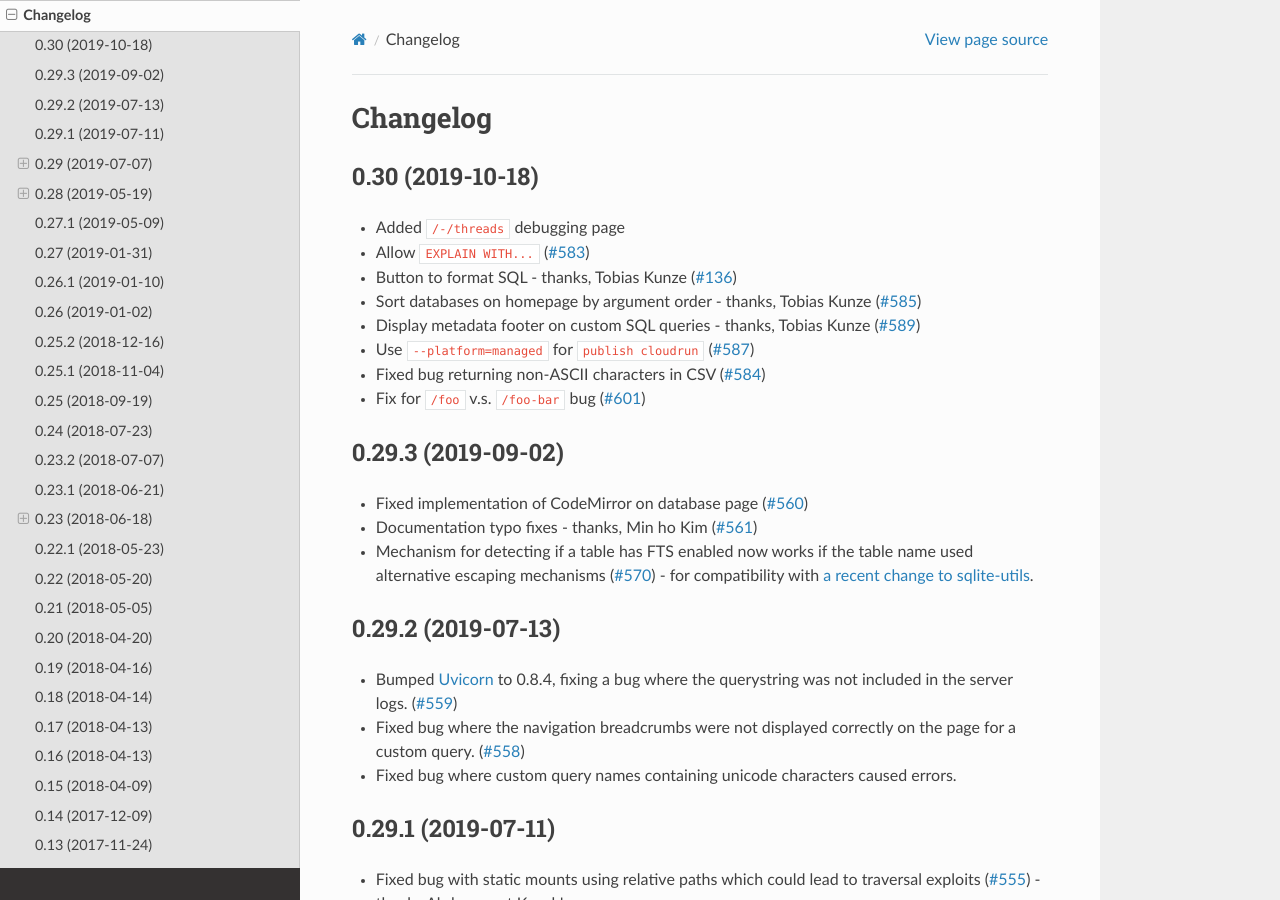
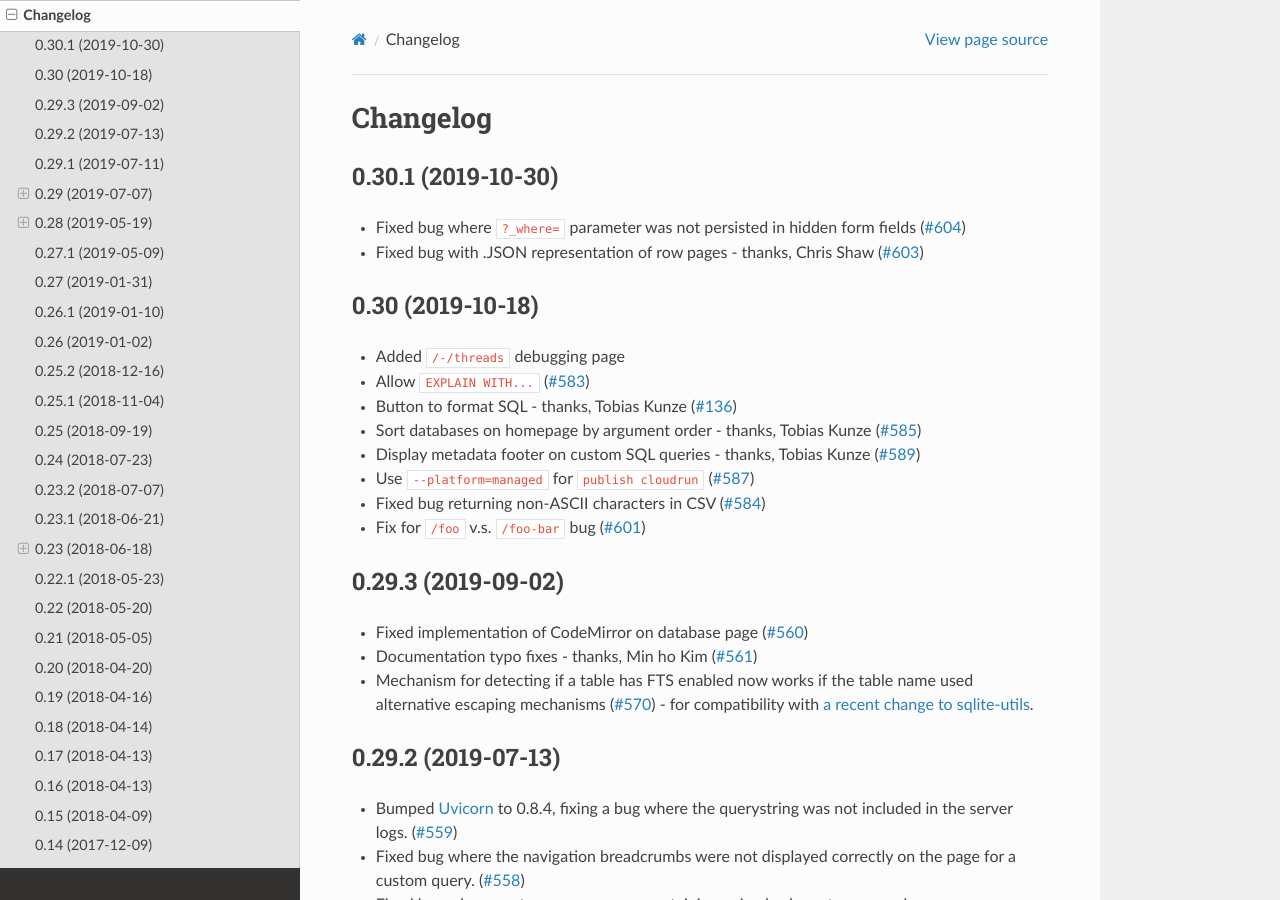
Before and after one commit to simonw/datasette, a Sphinx documentation site: the page built from docs/changelog.rst, in a window 1280 px wide and 900 px high. Built offline with Sphinx 7.4.7 and the Read the Docs theme 2.0.0, drawn with Linux system fonts in a browser that asks for light colours.

Commit message:
Release 0.30.1

```diff
--- a/docs/changelog.rst
+++ b/docs/changelog.rst
@@ -3,6 +3,14 @@
 =========
 Changelog
 =========
+
+.. _v0_30_1:
+
+0.30.1 (2019-10-30)
+-------------------
+
+- Fixed bug where ``?_where=`` parameter was not persisted in hidden form fields (`#604 <https://github.com/simonw/datasette/issues/604>`__)
+- Fixed bug with .JSON representation of row pages - thanks, Chris Shaw (`#603 <https://github.com/simonw/datasette/issues/603>`__)
 
 .. _v0_30:
 
```
